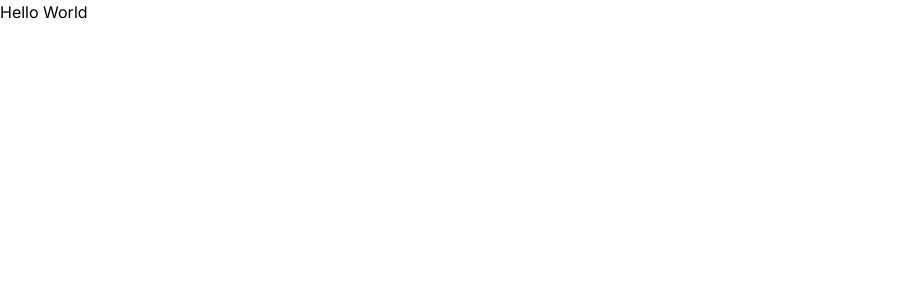
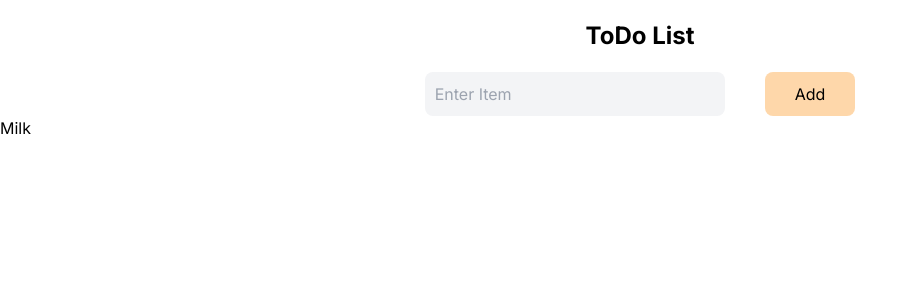
Before and after one commit to ARaihan66/ToDo_App_Task, a Next.js app: page / in a window 1280 px wide. Shown: the top 300 px of the page, without its empty margins (0-917 px from the left). Built offline with nearby package versions, Linux system fonts and the light colour scheme.

Commit message:
Todo input field design done

```diff
--- a/package.json
+++ b/package.json
@@ -9,9 +9,10 @@
     "lint": "next lint"
   },
   "dependencies": {
+    "next": "14.2.3",
     "react": "^18",
     "react-dom": "^18",
-    "next": "14.2.3"
+    "react-icons": "^5.2.1"
   },
   "devDependencies": {
     "postcss": "^8",
--- /dev/null
+++ b/src/app/components/Todo.js
@@ -0,0 +1,24 @@
+import React from 'react'
+import image from "../../../public/pic.jpg";
+
+const Todo = () => {
+  return (
+    <div className=''>
+        {/*<img src={image} alt="image" />*/}
+        <h1 className='text-center text-2xl font-bold my-[20px]'>ToDo List</h1>
+        <div className='flex justify-center items-center gap-10'>
+            <input type='text' placeholder='Enter Item' className='outline-none border-none bg-gray-100 p-[10px] rounded-lg w-[300px]'/>
+            <button className='bg-orange-200 py-[10px] px-[30px] rounded-lg'>Add</button>
+        </div>
+
+        <div>
+            <div>
+                <h3>Milk</h3>
+
+            </div>
+        </div>
+    </div>
+  )
+}
+
+export default Todo
--- a/src/app/page.js
+++ b/src/app/page.js
@@ -1,9 +1,10 @@
-import Image from "next/image";
+import Todo from "./components/Todo";
+
 
 export default function Home() {
   return (
    <div>
-    <h1>Hello World</h1>
+    <Todo/>
    </div>
 
   );
```
Also changed, not shown: public/pic.jpg (added), 1 other file (tests, documents, lock files or other folders).
